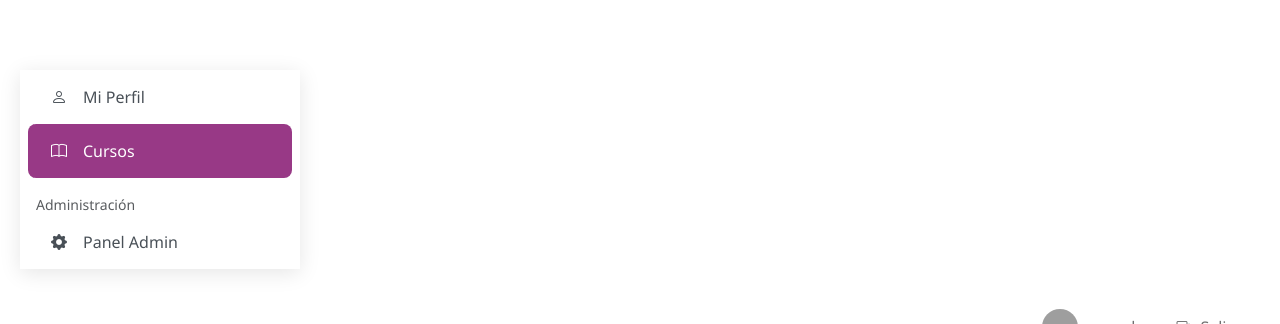
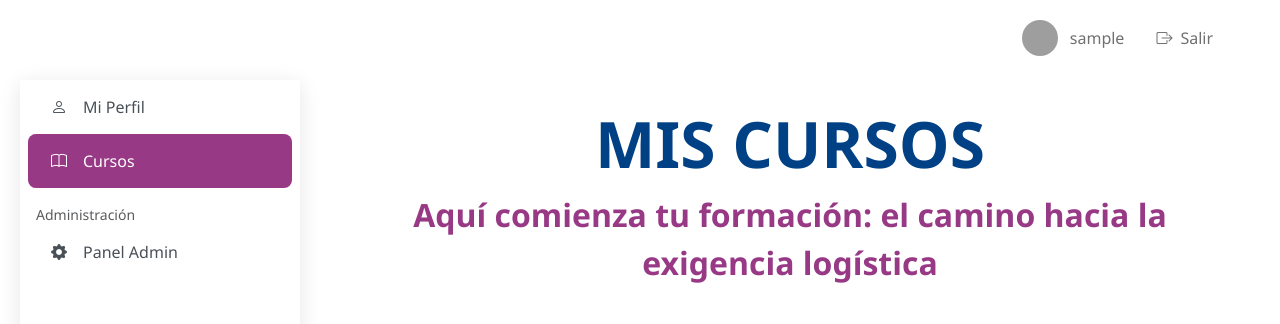
Before and after one commit to armandpiano/cursosFarmadec, a PHP site: page /cursosFarmadec/index.php?url=courses in a window 1280 px wide. Shown: the top 324 px of the page. Run offline with PHP 8.4, Linux system fonts and the light colour scheme; the visitor is signed in with stand-in values (Sample User, id 1); data comes from the database, SQL or seed files in the repository; data that the repository does not hold is empty; some libraries are stand-ins or nearby versions; grey boxes are pictures that could not be loaded.

Commit message:
Align sidebar beneath navigation bar

```diff
--- a/src/Http/Views/layout.php
+++ b/src/Http/Views/layout.php
@@ -36,12 +36,11 @@
             border: none;
             box-shadow: 0 4px 20px rgba(0,0,0,0.1);
             border-radius: 0px;
-            margin: 70px 20px 20px;
-            position: relative;
-            top: 0;
-            left: 0;
-            height: auto;
-            overflow-y: visible;
+            position: fixed;
+            top: 80px;
+            left: 20px;
+            height: calc(100vh - 100px);
+            overflow-y: auto;
             z-index: 1000;
             padding: 0;
         }
@@ -91,7 +90,8 @@
         /* Contenido principal */
         .main-content {
             flex: 1;
-            margin-left: 20px !important;
+            margin-left: calc(var(--sidebar-width) + 40px);
+            padding-right: 20px;
             min-height: 100vh;
             display: flex;
             flex-direction: column;
```
